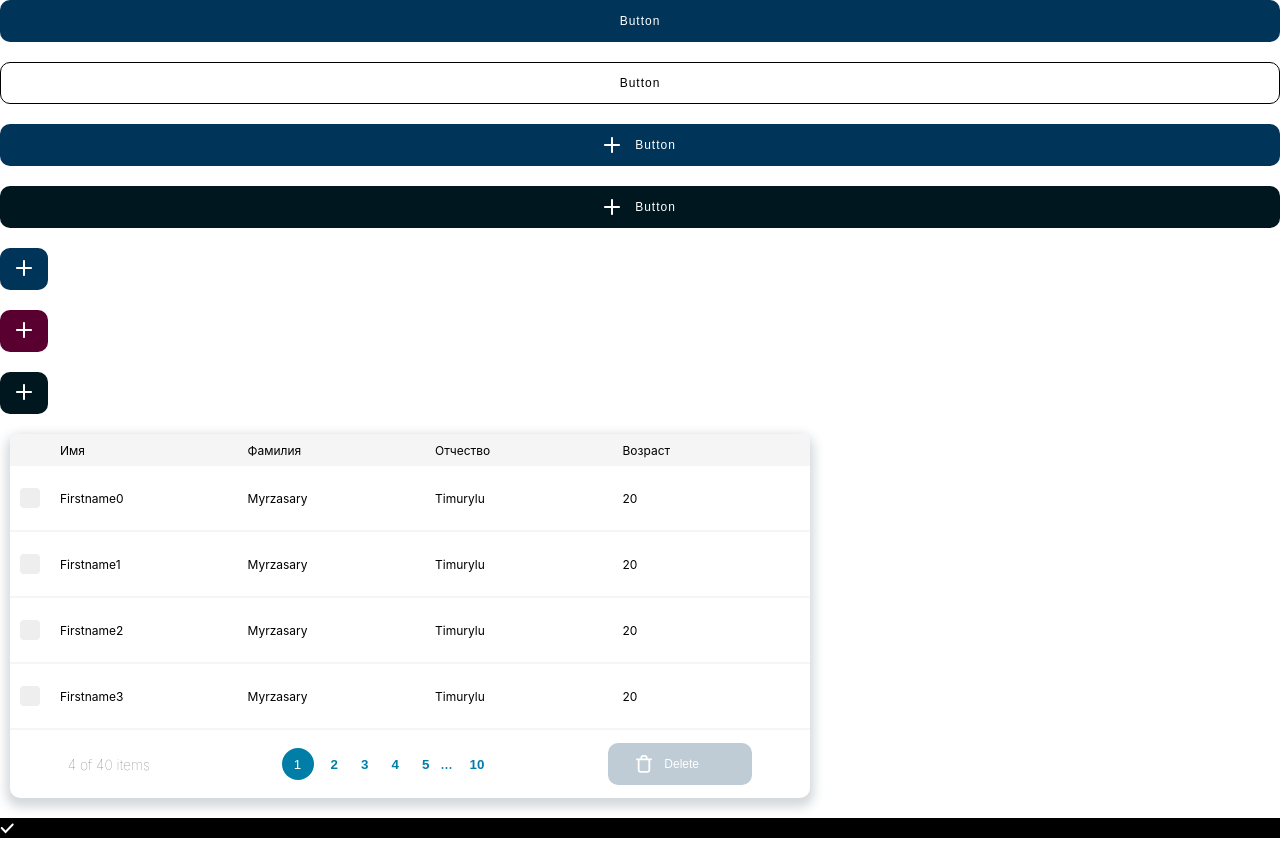
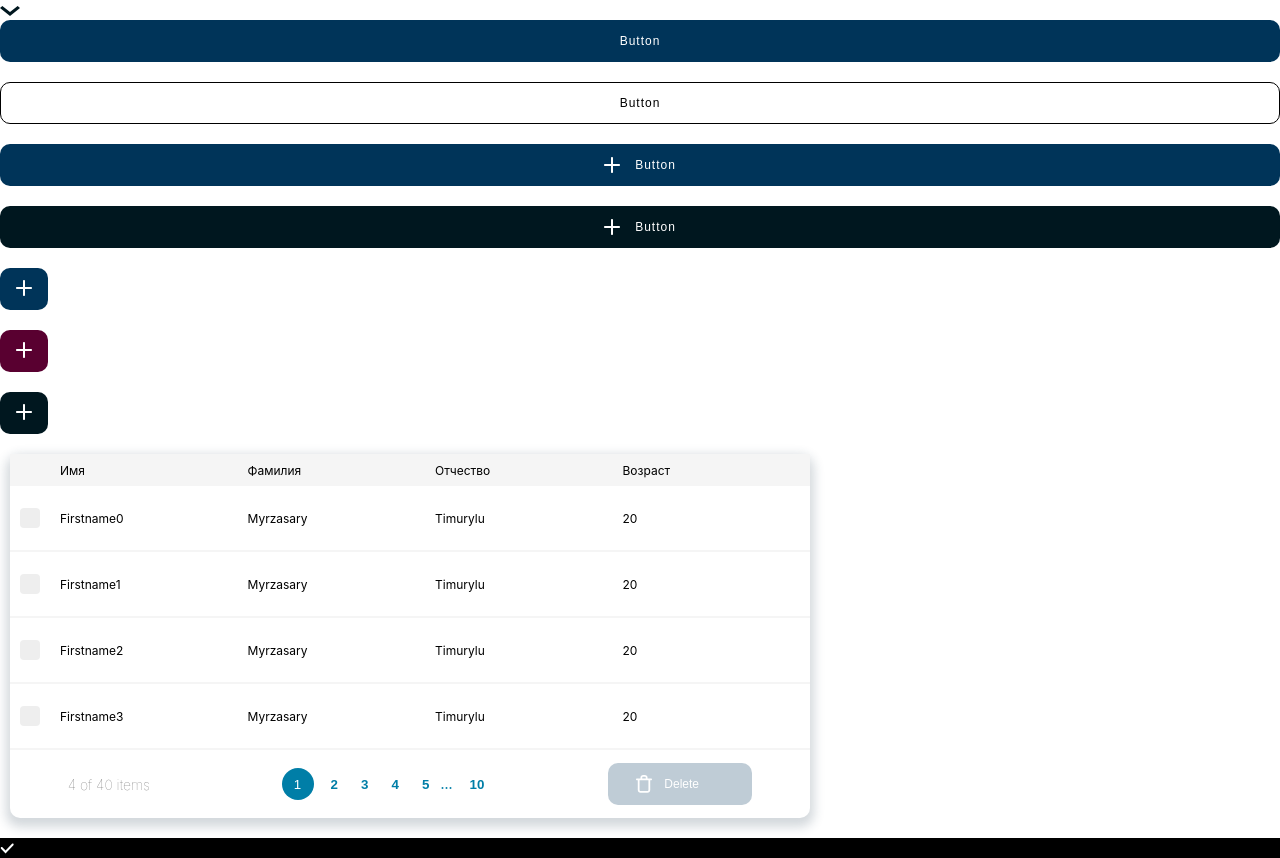
Before and after one commit to kanatbkeeep/diploma, a React (Create React App) app: page / in a window 1280 px wide. Built offline with nearby package versions, Linux system fonts and the light colour scheme.

Commit message:
dropdown

```diff
--- a/src/App.tsx
+++ b/src/App.tsx
@@ -5,6 +5,7 @@ import {store} from './store/store'
 import {Provider} from 'react-redux'
 import Button from './components/Button/Button'
 import Table from "./components/Table/Table";
+import Dropdown from "./components/Dropdown/Dropdown";
 
 function App() {
     const arr = Array.from({ length: 40 }, (_, i) => ({
@@ -18,6 +19,8 @@ function App() {
 
     return (
         <Provider store={store}>
+
+            <Dropdown/>
             <Button
                 type={'primaryButton'}
                 label={'Button'}
--- a/src/components/Dropdown/Dropdown.tsx
+++ b/src/components/Dropdown/Dropdown.tsx
@@ -1,15 +1,19 @@
-import React,{useState} from "react";
+import React, {useState} from "react";
+import arrow from '../../assets/icon/arrow.svg'
 
-const Dropdown = (props:any) =>{
+const Dropdown = (props: any) => {
+    const [isActive, setIsActive] = useState(false)
 
-    return(
-        <div className="dropdown">
-            <div className="dropdown-btn">Выбирай</div>
-            <div className="dropdown-content">
-                <ul>
-                    <li></li>
-                </ul>
+
+    return (
+        <div className="dropdown" style={{maxWidth: props.maxWidth}} onClick={props.onClick && props.onClick()}>
+            <div className={isActive ? "dropdown-btn dropdown-btn-active" : "dropdown-btn"} onClick={()=>{setIsActive(!isActive)}}>
+                {props.value}
+                <img src={arrow} style={{transform: isActive ? "rotate(180deg)" : ""}}/>
             </div>
+            {isActive && (
+                props.children
+            )}
         </div>
     )
 }
```
